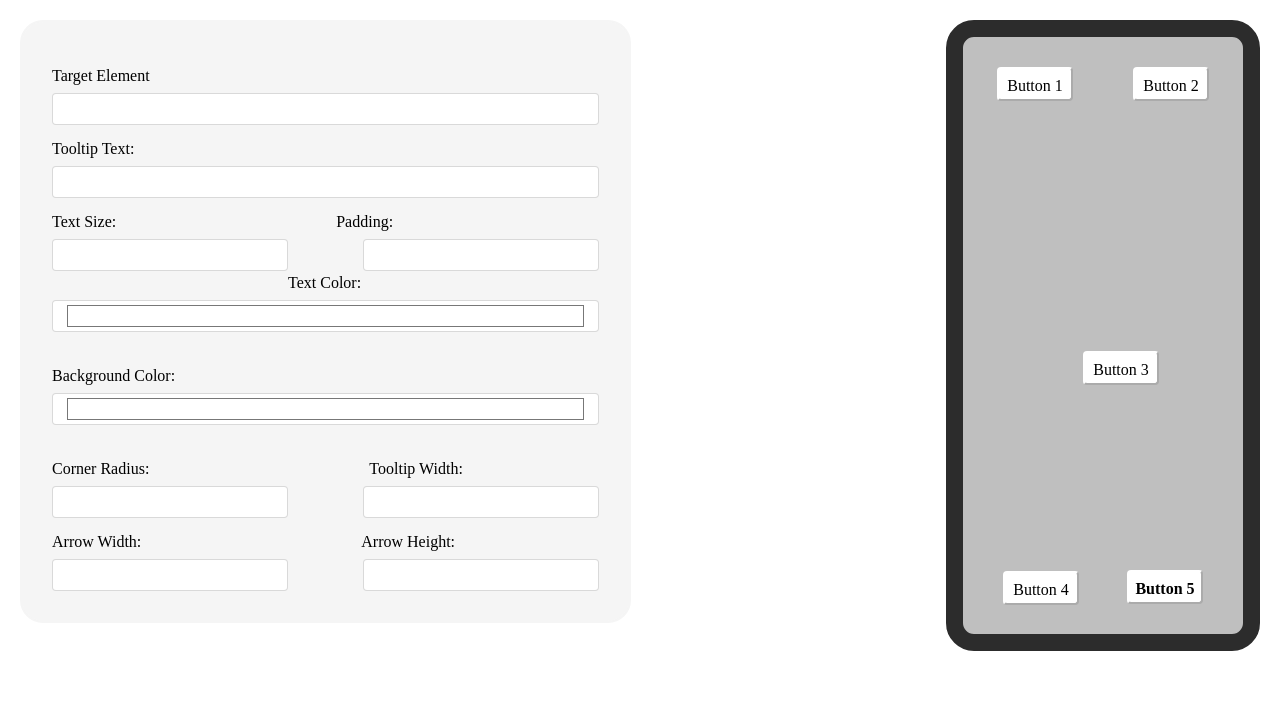
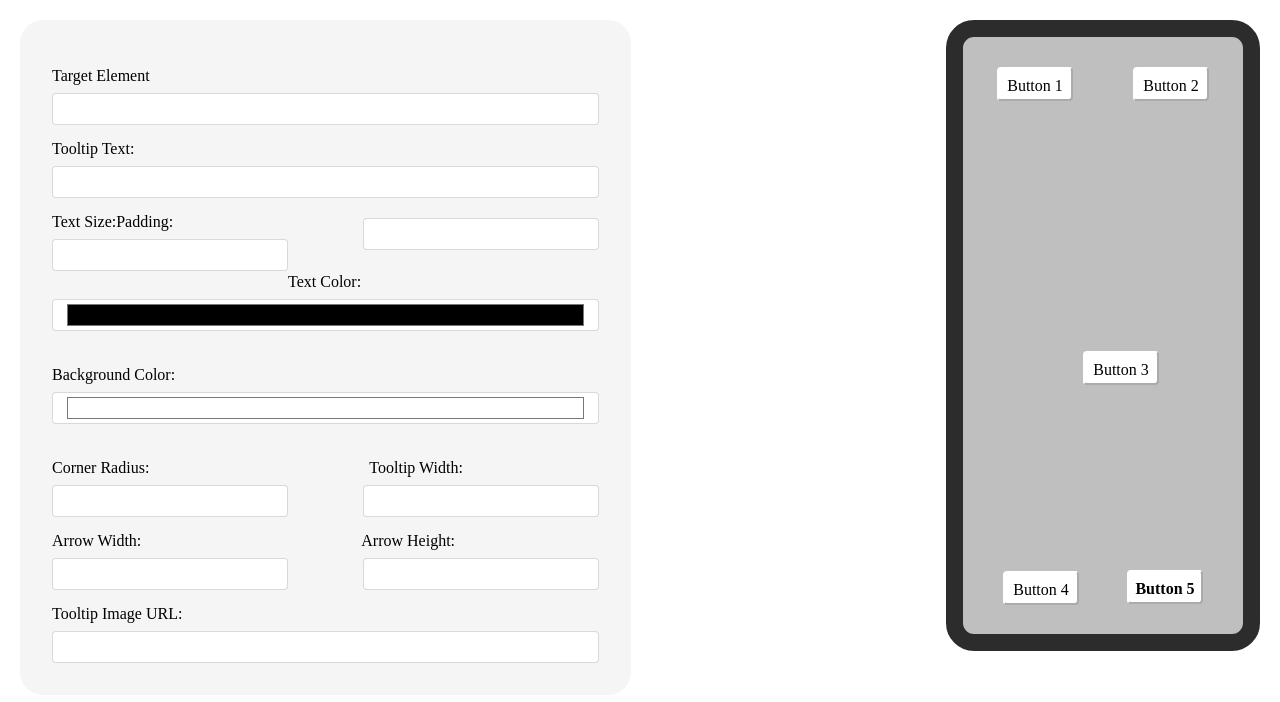
Before and after one commit to Ambikagarg/tooltip, a React (Create React App) app: page / in a window 1280 px wide. Shown: the top 702 px of the page. Built offline with nearby package versions, Linux system fonts and the light colour scheme.

Commit message:
Update App.js

```diff
--- a/App.js
+++ b/App.js
@@ -2,14 +2,15 @@ import React, { useState } from 'react';
 import './App.css';
 
 const App = () => {
+  const [tooltipImage, setTooltipImage] = useState('');
   const [tooltipText, setTooltipText] = useState('');
   const [tooltipStyle, setTooltipStyle] = useState({
     textSize: '14px',
     padding: '5px',
-    textColor: '#ffffff',
+    textColor: '#000000',
     backgroundColor: '#ffffff',
-    cornerRadius: '0px',
-    tooltipWidth: '0px',
+    cornerRadius: '4px',
+    tooltipWidth: '150px',
     arrowWidth: '0px',
     arrowHeight: '0px',
   });
@@ -23,7 +24,9 @@ const App = () => {
     const { name, value } = event.target;
     setTooltipStyle((prevStyle) => ({ ...prevStyle, [name]: value }));
   };
-
+  const handleImageChange = (event) => {
+    setTooltipImage(event.target.value);
+  };
   const handleButtonSelect = (event) => {
     setSelectedButton(event.target.value);
   };
@@ -31,11 +34,13 @@ const App = () => {
   const tooltip = {
     text: tooltipText,
     style: tooltipStyle,
+    image: tooltipImage
   };
 
   return (
     <div className="app">
       <div className="form">
+
       <div><label htmlFor="text">Target Element</label></div>
       <input
       style = {{width: 547}}
@@ -54,7 +59,7 @@ const App = () => {
         /></div>
 
         <label htmlFor="textSize">Text Size:</label>
-        <label className="in" htmlFor="padding"> Padding:</label><br/>
+        <label className="ind" htmlFor="padding"> Padding:</label><br/>
         <input
         className="inp"
         style = {{width: 236}}
@@ -141,8 +146,16 @@ const App = () => {
           value={tooltipStyle.arrowWidth}
           onChange={handleStyleChange}
         />
+        <br/>
+      <label htmlFor="image">Tooltip Image URL:</label>
+        <input
+          style = {{width: 547}}
+          type="text"
+          id="image"
+          value={tooltipImage}
+          onChange={handleImageChange}
+        />
       </div>
-
 
 
       <div className="tooltip-preview">
@@ -164,6 +177,8 @@ const App = () => {
             width: tooltip.style.tooltipWidth,
           }}
         >
+          <img src={tooltip.image}/>
+
           {tooltip.text}
           {console.log({selectedButton})};
           <span
@@ -193,6 +208,7 @@ const App = () => {
         width: tooltip.style.tooltipWidth,
       }}
     >
+      <img src={tooltip.image} alt="Tooltip Image" />
       {tooltip.text}
       <span
         className={`tooltip-arrow ${selectedButton}`}
@@ -221,6 +237,7 @@ const App = () => {
         width: tooltip.style.tooltipWidth,
       }}
     >
+      <img src={tooltip.image} alt="Tooltip Image" />
       {tooltip.text}
       <span
         className={`tooltip-arrow ${selectedButton}`}
@@ -249,6 +266,7 @@ const App = () => {
         width: tooltip.style.tooltipWidth,
       }}
     >
+      <img src={tooltip.image}/>
       {tooltip.text}
       <span
         className={`tooltip-arrow ${selectedButton}`}
@@ -277,6 +295,7 @@ const App = () => {
         width: tooltip.style.tooltipWidth,
       }}
     >
+      <img src={tooltip.image} alt="Tooltip Image" />
       {tooltip.text}
       <span
         className={`tooltip-arrow ${selectedButton}`}
```
